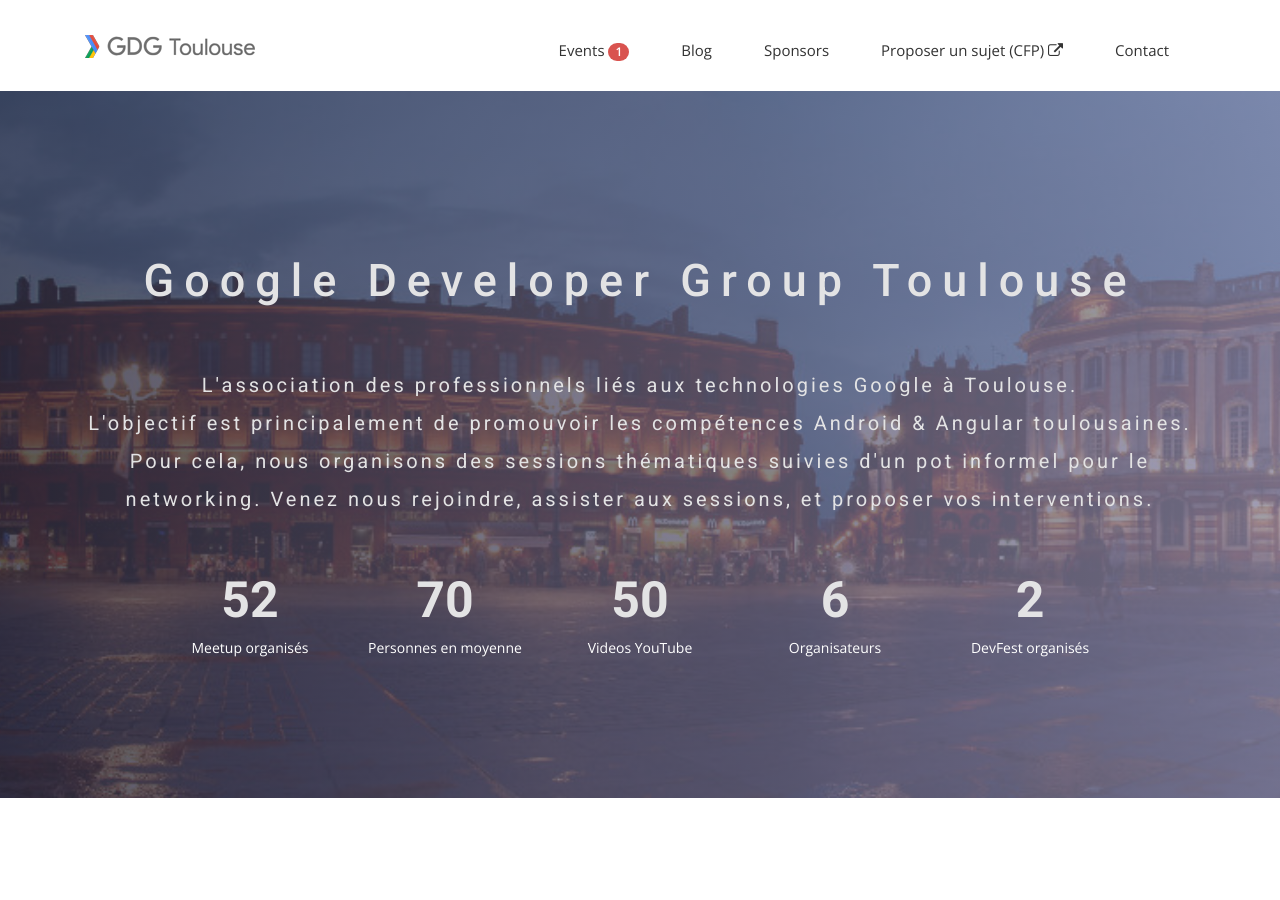
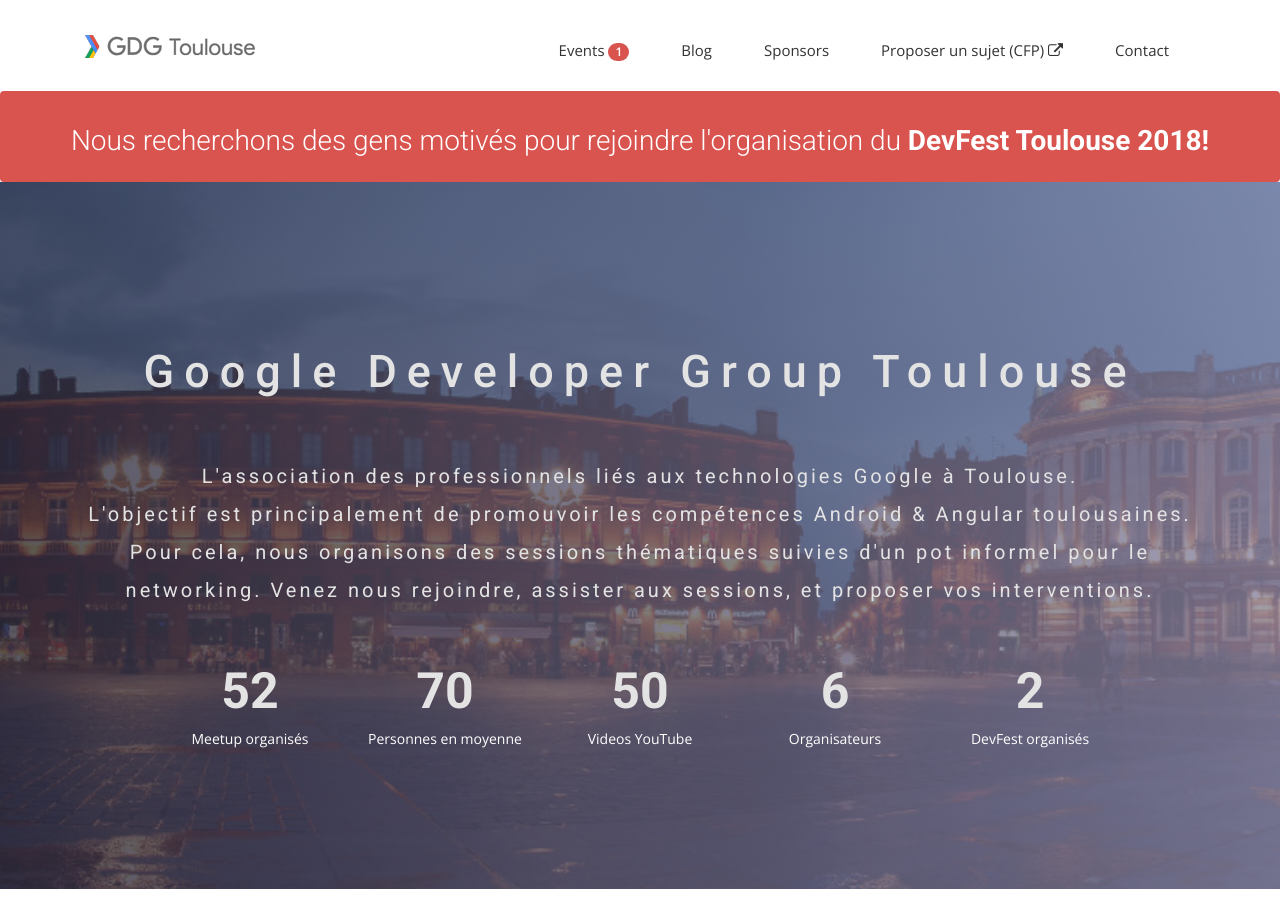
Before and after one commit to GDGToulouse/site-web, a Jekyll site: the page built from index.html, in a window 1280 px wide and 900 px high. Built offline with Jekyll 4.4.1, drawn with Linux system fonts in a browser that asks for light colours; nearby versions of some CDN libraries; some web fonts are replaced.

Commit message:
add devfest 2018 ads

```diff
--- a/index.html
+++ b/index.html
@@ -15,6 +15,14 @@
 </section>
 -->
 
+<section class="alert alert-danger" style="text-align: center; border-radius: none; border: 0; margin:0;">
+  <div class="container">
+    <div class="row">
+      <div class="col-md-12">
+        <h3>Nous recherchons des gens motivés pour rejoindre l'organisation du <a href="https://goo.gl/forms/oYxP4749sFdC4KFE3" target="_blank">DevFest Toulouse 2018!</a></h3>
+    </div>
+  </div>
+</section>
 <!-- Slider Start -->
 <section id="slider">
   <div class="container">
```
